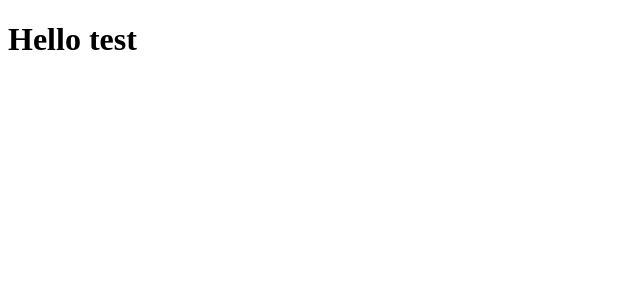
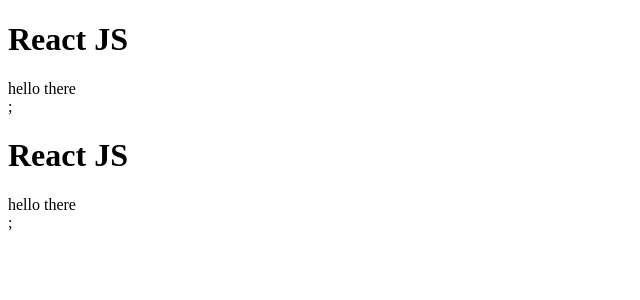
Before and after one commit to andrebertonha/goStack-frontend, a React app: page / in a window 1280 px wide. Shown: the top 300 px of the page, without its empty margins (0-640 px from the left). Built offline with nearby package versions, Linux system fonts and the light colour scheme.

Commit message:
componentization

```diff
--- a/src/App.js
+++ b/src/App.js
@@ -1,7 +1,14 @@
 import React from 'react';
 
+import Header from './components/Header';
+
 function App() {
-    return <h1>Hello test</h1>;
+    return (
+        <>
+            <Header />;
+            <Header />;
+        </>
+    );
 }
 
 export default App;
--- /dev/null
+++ b/src/components/Header.js
@@ -0,0 +1,10 @@
+import React from 'react';
+
+export default function Header() {
+    return (
+        <header>
+            <h1>React JS</h1>
+            <span>hello there</span>
+        </header>
+    );
+}
```
